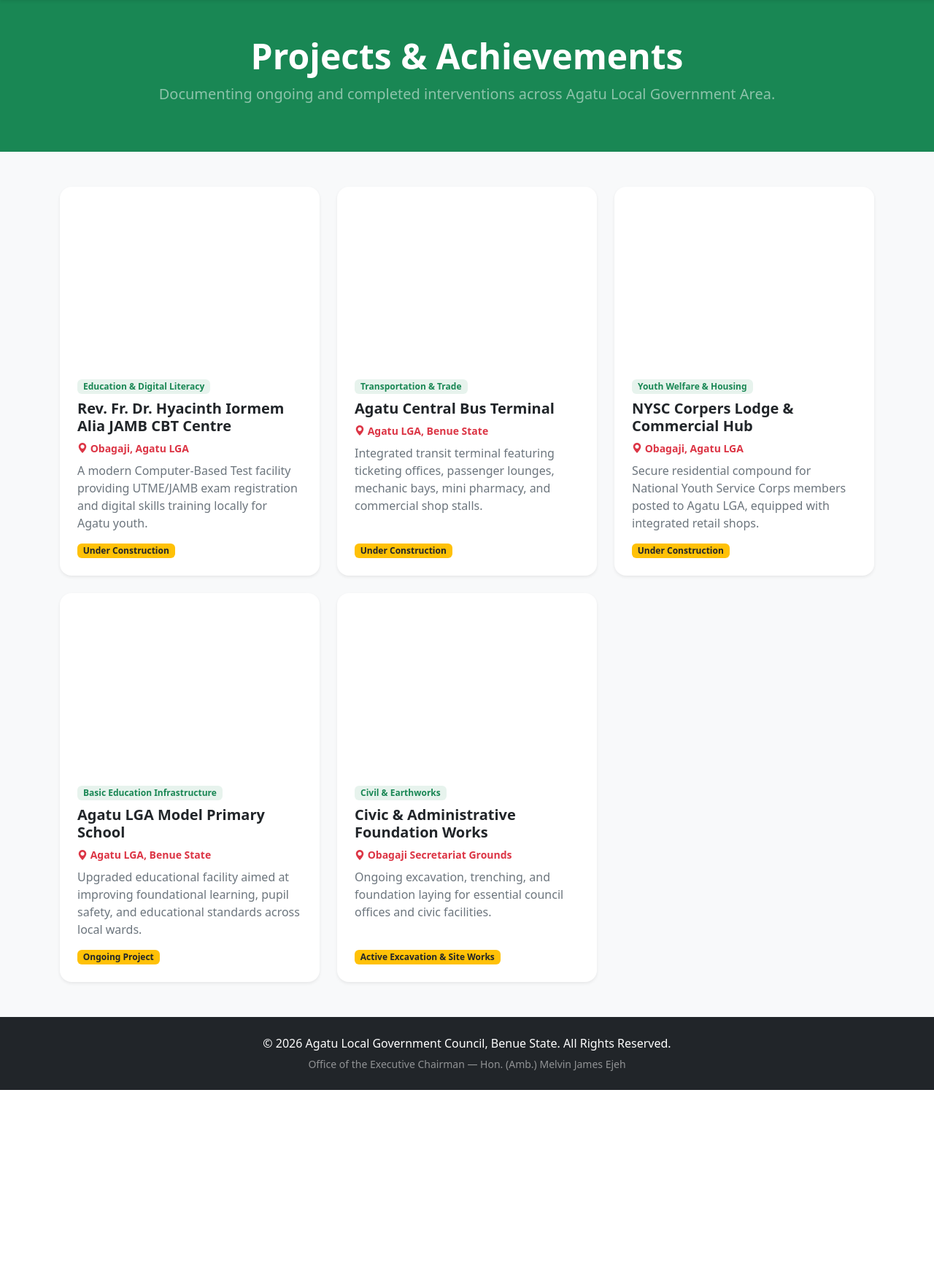
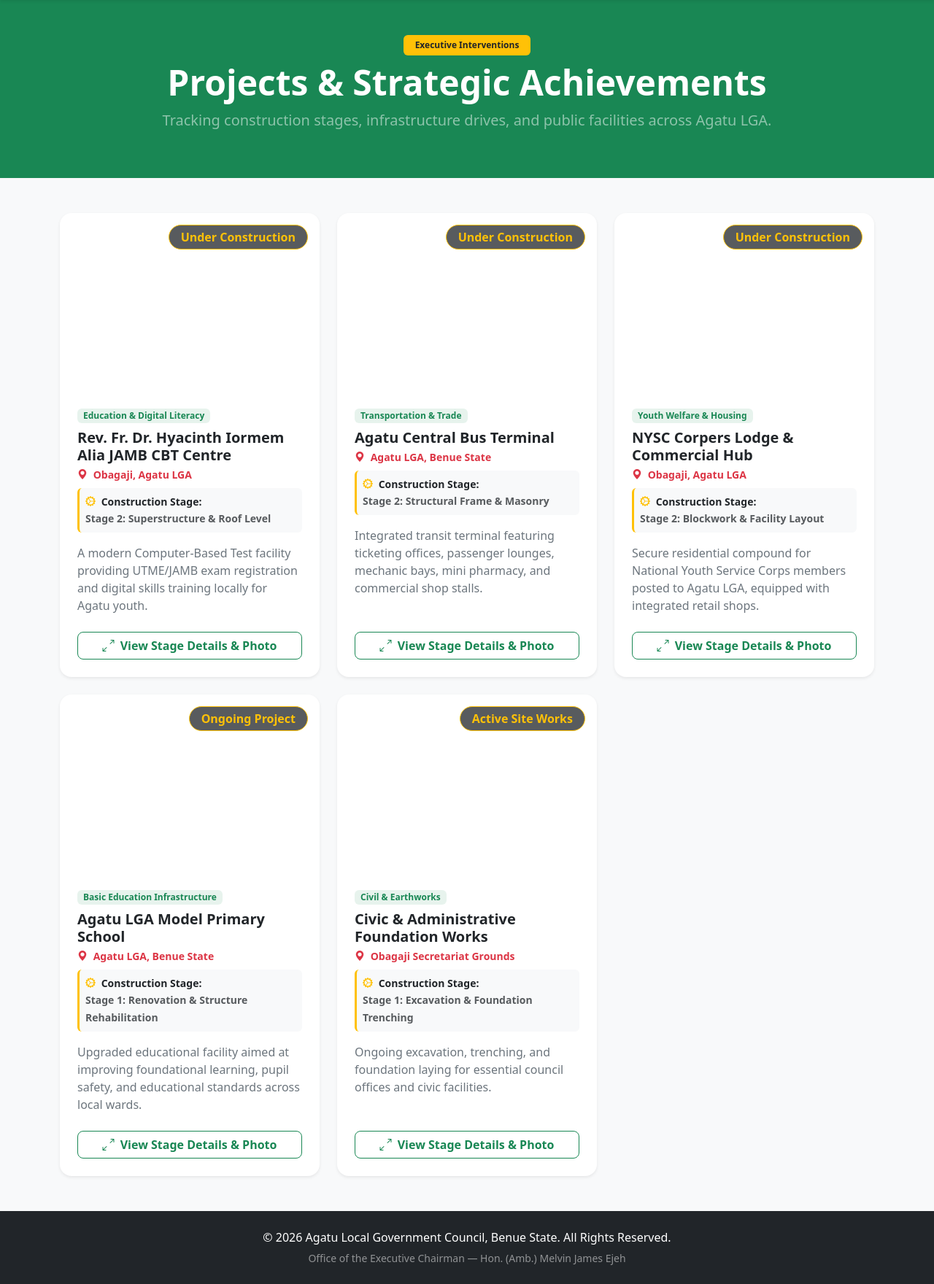
Before and after one commit to antenyijoseph20-glitch/agatu_website, a Flask app: page /projects in a window 1280 px wide. Shown: the part 74-1834 px from the top of the page at 73% size. Before the commit the page ends 1568 px from the top, so only its background shows below. Run offline with Flask 3, Linux system fonts and the light colour scheme.

Commit message:
Add project stages and updated project gallery photos

```diff
--- a/app.py
+++ b/app.py
@@ -22,7 +22,6 @@ CHAIRMAN_INFO = {
     ]
 }
 
-# 2. Flagship projects list
 PROJECTS = [
     {
         "id": 1,
@@ -30,6 +29,7 @@ PROJECTS = [
         "location": "Obagaji, Agatu LGA",
         "category": "Education & Digital Literacy",
         "status": "Under Construction",
+        "stage": "Stage 2: Superstructure & Roof Level",
         "description": "A modern Computer-Based Test facility providing UTME/JAMB exam registration and digital skills training locally for Agatu youth.",
         "image": "jamb_cbt_centre.jpg"
     },
@@ -39,6 +39,7 @@ PROJECTS = [
         "location": "Agatu LGA, Benue State",
         "category": "Transportation & Trade",
         "status": "Under Construction",
+        "stage": "Stage 2: Structural Frame & Masonry",
         "description": "Integrated transit terminal featuring ticketing offices, passenger lounges, mechanic bays, mini pharmacy, and commercial shop stalls.",
         "image": "bus_terminal.jpg"
     },
@@ -48,6 +49,7 @@ PROJECTS = [
         "location": "Obagaji, Agatu LGA",
         "category": "Youth Welfare & Housing",
         "status": "Under Construction",
+        "stage": "Stage 2: Blockwork & Facility Layout",
         "description": "Secure residential compound for National Youth Service Corps members posted to Agatu LGA, equipped with integrated retail shops.",
         "image": "nysc_corpers_lodge.jpg"
     },
@@ -57,6 +59,7 @@ PROJECTS = [
         "location": "Agatu LGA, Benue State",
         "category": "Basic Education Infrastructure",
         "status": "Ongoing Project",
+        "stage": "Stage 1: Renovation & Structure Rehabilitation",
         "description": "Upgraded educational facility aimed at improving foundational learning, pupil safety, and educational standards across local wards.",
         "image": "primary_school.jpg"
     },
@@ -65,7 +68,8 @@ PROJECTS = [
         "title": "Civic & Administrative Foundation Works",
         "location": "Obagaji Secretariat Grounds",
         "category": "Civil & Earthworks",
-        "status": "Active Excavation & Site Works",
+        "status": "Active Site Works",
+        "stage": "Stage 1: Excavation & Foundation Trenching",
         "description": "Ongoing excavation, trenching, and foundation laying for essential council offices and civic facilities.",
         "image": "site_foundation.jpg"
     }
--- a/templates/projects.html
+++ b/templates/projects.html
@@ -1,33 +1,88 @@
 {% extends "base.html" %}
 
 {% block content %}
-<section class="bg-success text-white py-5">
+<!-- Header Section -->
+<section class="bg-success text-white py-5 shadow-sm">
     <div class="container text-center">
-        <h1 class="display-5 fw-bold">Projects & Achievements</h1>
-        <p class="lead text-white-50">Documenting ongoing and completed interventions across Agatu Local Government Area.</p>
+        <span class="badge bg-warning text-dark fw-bold px-3 py-2 mb-2">Executive Interventions</span>
+        <h1 class="display-5 fw-bold">Projects & Strategic Achievements</h1>
+        <p class="lead text-white-50">Tracking construction stages, infrastructure drives, and public facilities across Agatu LGA.</p>
     </div>
 </section>
 
-<section class="py-5">
+<!-- Projects Gallery & Stages -->
+<section class="py-5 bg-light">
     <div class="container">
         <div class="row g-4">
             {% for project in projects %}
             <div class="col-lg-4 col-md-6">
                 <div class="card h-100 border-0 shadow-sm rounded-4 overflow-hidden">
+                    <div class="position-relative">
                         <img src="{{ url_for('static', filename='images/' + project.image) }}"
                              class="card-img-top"
                              alt="{{ project.title }}"
                              style="height: 240px; object-fit: cover;">
+                        <span class="position-absolute top-0 end-0 bg-dark bg-opacity-75 text-warning fw-bold px-3 py-1 m-3 rounded-pill fs-7 border border-warning">
+                            {{ project.status }}
+                        </span>
+                    </div>
+
                     <div class="card-body d-flex flex-column p-4">
-                        <span class="badge bg-success bg-opacity-10 text-success fw-bold px-2 py-1 mb-2 align-self-start">
+                        <div class="mb-2">
+                            <span class="badge bg-success bg-opacity-10 text-success fw-bold px-2 py-1 me-1">
                                 {{ project.category }}
                             </span>
-                        <h5 class="card-title fw-bold text-dark">{{ project.title }}</h5>
+                        </div>
+
+                        <h5 class="card-title fw-bold text-dark mb-1">{{ project.title }}</h5>
+
                         <p class="small text-danger fw-semibold mb-2">
-                            <i class="bi bi-geo-alt-fill"></i> {{ project.location }}
+                            <i class="bi bi-geo-alt-fill me-1"></i> {{ project.location }}
                         </p>
-                        <p class="card-text text-secondary mb-3">{{ project.description }}</p>
-                        <span class="badge bg-warning text-dark align-self-start mt-auto">{{ project.status }}</span>
+
+                        <!-- Construction Stage Badge -->
+                        <div class="p-2 bg-light border-start border-3 border-warning rounded mb-3">
+                            <small class="text-dark fw-bold d-block"><i class="bi bi-gear-wide-connected text-warning me-1"></i> Construction Stage:</small>
+                            <span class="small text-muted fw-semibold">{{ project.stage }}</span>
+                        </div>
+
+                        <p class="card-text text-secondary mb-4 flex-grow-1">{{ project.description }}</p>
+
+                        <button class="btn btn-outline-success fw-bold w-100 rounded-3 mt-auto"
+                                data-bs-toggle="modal"
+                                data-bs-target="#projectModal{{ project.id }}">
+                            <i class="bi bi-arrows-angle-expand me-1"></i> View Stage Details & Photo
+                        </button>
+                    </div>
+                </div>
+            </div>
+
+            <!-- Modal for Each Project -->
+            <div class="modal fade" id="projectModal{{ project.id }}" tabindex="-1" aria-hidden="true">
+                <div class="modal-dialog modal-dialog-centered modal-lg">
+                    <div class="modal-content rounded-4 border-0">
+                        <div class="modal-header bg-success text-white">
+                            <h5 class="modal-title fw-bold mb-0">{{ project.title }}</h5>
+                            <button type="button" class="btn-close btn-close-white" data-bs-dismiss="modal" aria-label="Close"></button>
+                        </div>
+                        <div class="modal-body p-4">
+                            <img src="{{ url_for('static', filename='images/' + project.image) }}"
+                                 class="img-fluid rounded-3 mb-3 w-100 shadow-sm"
+                                 alt="{{ project.title }}" style="max-height: 420px; object-fit: cover;">
+
+                            <div class="d-flex flex-wrap gap-2 mb-3">
+                                <span class="badge bg-success">{{ project.category }}</span>
+                                <span class="badge bg-warning text-dark">{{ project.status }}</span>
+                            </div>
+
+                            <p class="fw-semibold text-danger mb-1"><i class="bi bi-geo-alt-fill me-1"></i> Location: {{ project.location }}</p>
+                            <p class="fw-bold text-dark mb-3"><i class="bi bi-tools text-warning me-1"></i> Current Stage: {{ project.stage }}</p>
+
+                            <p class="text-secondary fs-6">{{ project.description }}</p>
+                        </div>
+                        <div class="modal-footer bg-light">
+                            <button type="button" class="btn btn-secondary fw-semibold" data-bs-dismiss="modal">Close</button>
+                        </div>
                     </div>
                 </div>
             </div>
```
Lines whose indentation alone changed are shown as unchanged.
